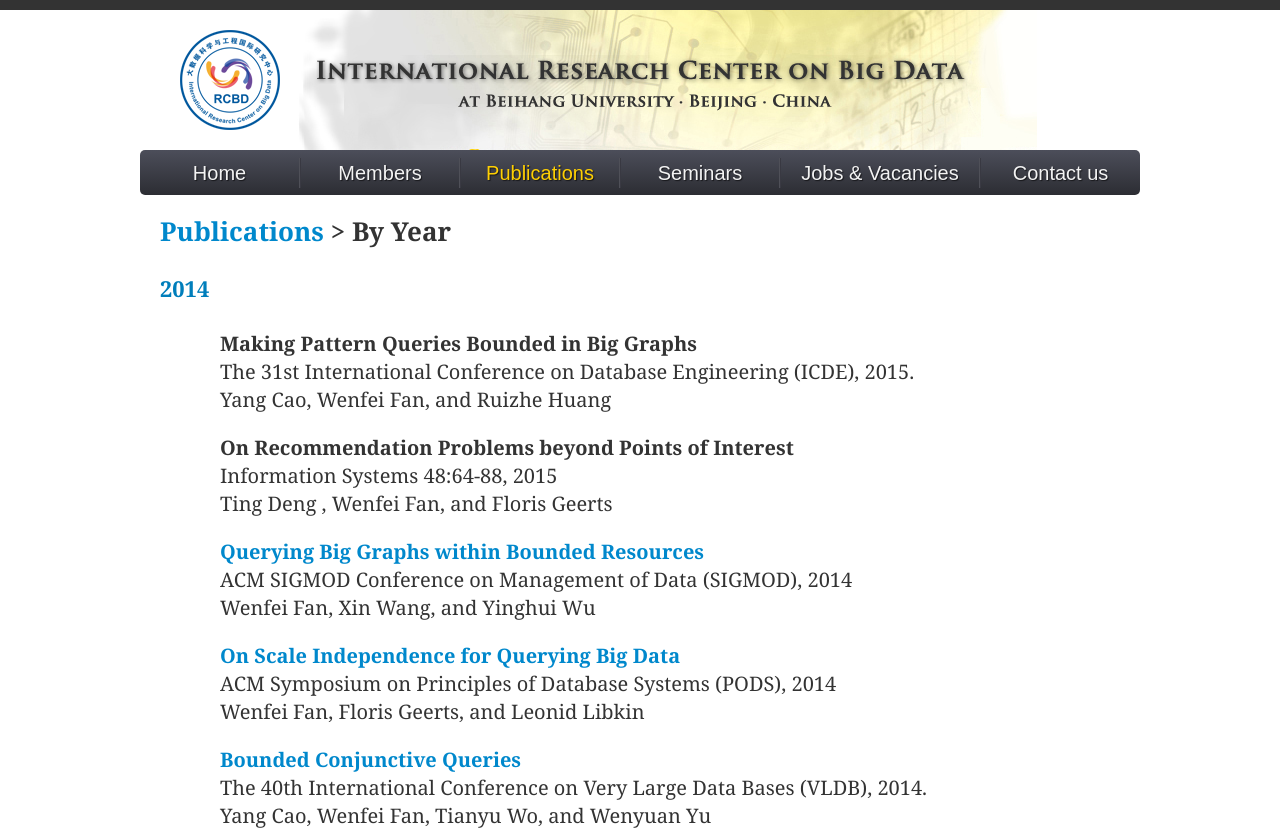
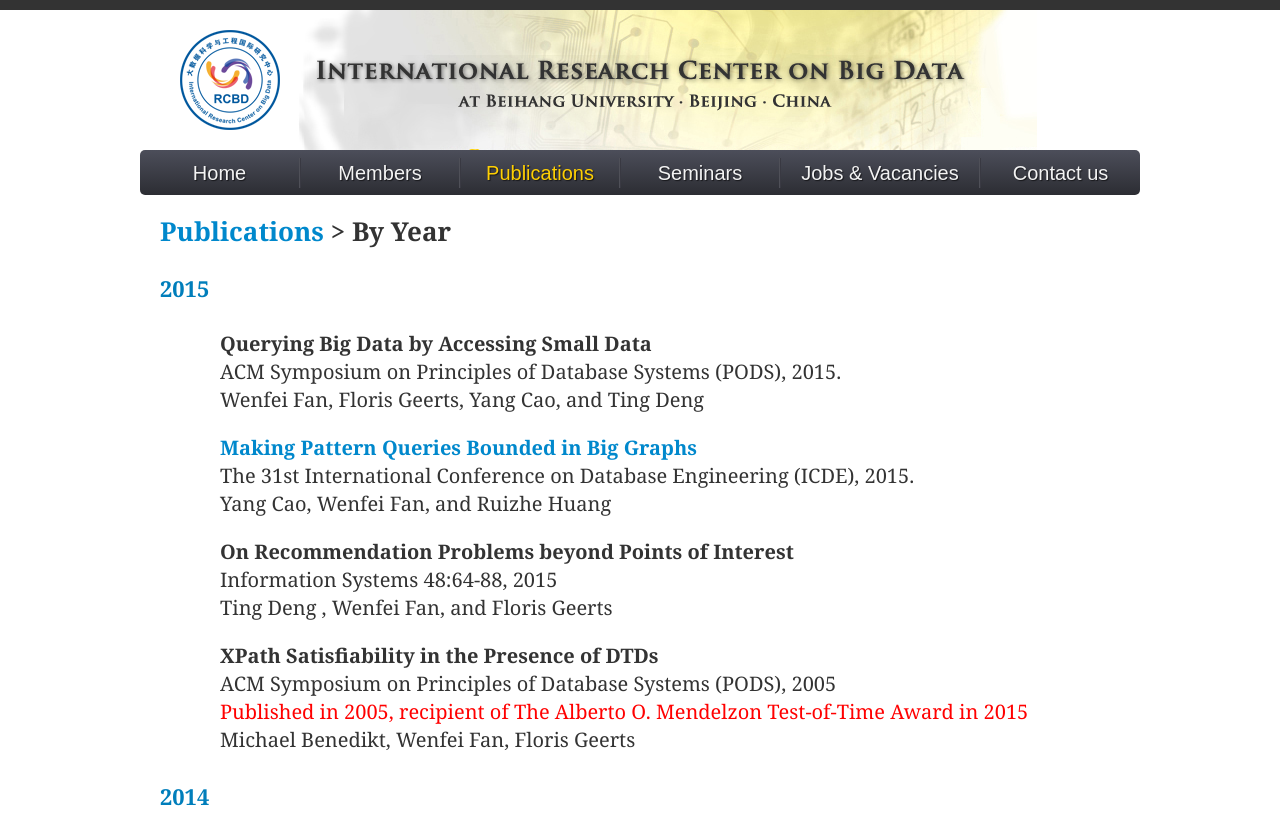
Before and after one commit to yecol/buaa-rcbd, a plain HTML site: page pub-year.html in a window 1280 px wide. Shown: the top 833 px of the page. Drawn offline with Linux system fonts and the light colour scheme.

Commit message:
update papers.

```diff
--- a/pub-year.html
+++ b/pub-year.html
@@ -71,13 +71,19 @@
                     <h2 class="page_title">
                         <a href="publications.html">Publications</a> &gt; By Year
                     </h2>
+
                 <h2 class="page_title_2">
-                    2014
+                    2015
                 </h2>
                 <div class="pad-2">
 
                     <p>
-                        <strong>Making Pattern Queries Bounded in Big Graphs</strong><br>
+                        <strong>Querying Big Data by Accessing Small Data</strong><br>
+                        ACM Symposium on Principles of Database Systems (PODS), 2015.<br>
+                        Wenfei Fan, Floris Geerts, Yang Cao, and Ting Deng
+                    </p>
+                    <p>
+                        <strong><a href="http://homepages.inf.ed.ac.uk/wenfei/papers/icde15.pdf">Making Pattern Queries Bounded in Big Graphs</a></strong><br>
                         The 31st International Conference on Database Engineering (ICDE), 2015.<br>
                         Yang Cao, Wenfei Fan, and Ruizhe Huang
                     </p>
@@ -87,6 +93,21 @@
                         Information Systems 48:64-88, 2015<br>
                         Ting Deng , Wenfei Fan, and Floris Geerts
                     </p>
+
+                     <p><strong>XPath Satisfiability in the Presence of DTDs</strong><br>
+                        ACM Symposium on Principles of Database Systems  (PODS), 2005<br>
+                         <font color="red">Published in 2005, recipient of The Alberto O. Mendelzon Test-of-Time Award in 2015</font><br>
+                        Michael Benedikt, Wenfei Fan, Floris Geerts<br>
+                    </p>
+
+                </div>
+
+
+
+                <h2 class="page_title_2">
+                    2014
+                </h2>
+                <div class="pad-2">
 
                     <p>
                         <strong><a href="http://homepages.inf.ed.ac.uk/wenfei/papers/sigmod14.pdf">Querying Big Graphs within Bounded Resources</a></strong><br>
```
Also changed, not shown: pub-topic-dba.html (+5 -0 lines), pub-topic-qbd.html (+5 -0 lines), 1 other file.
